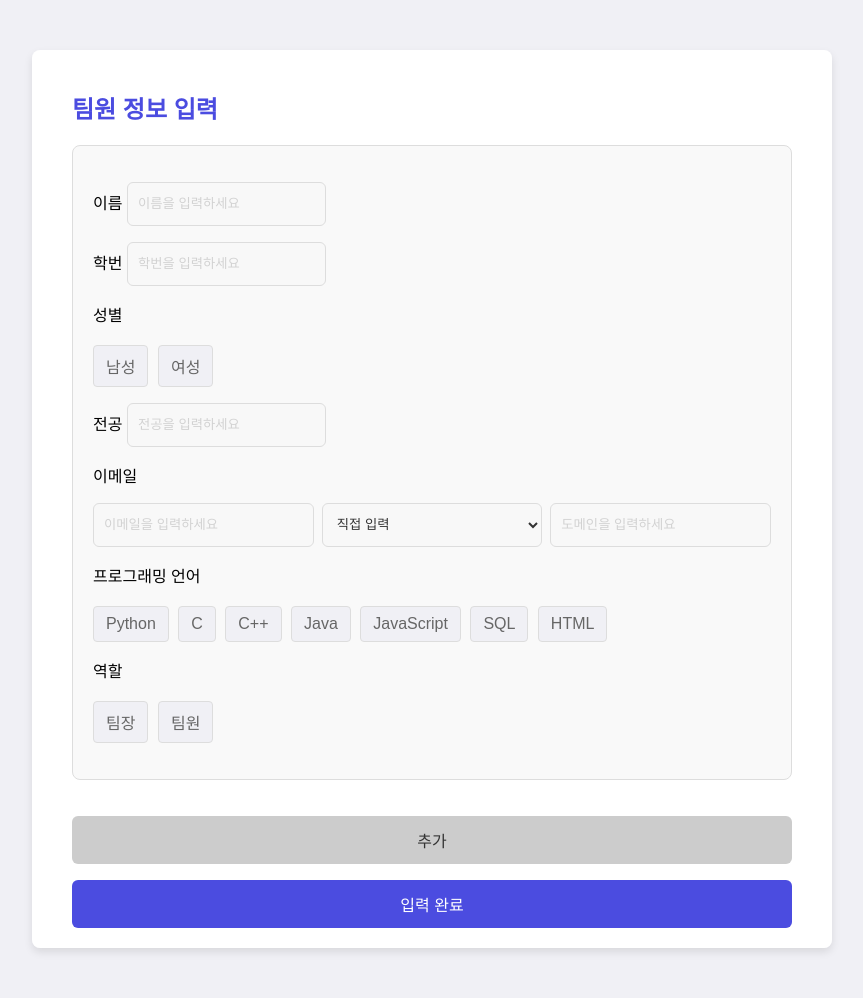
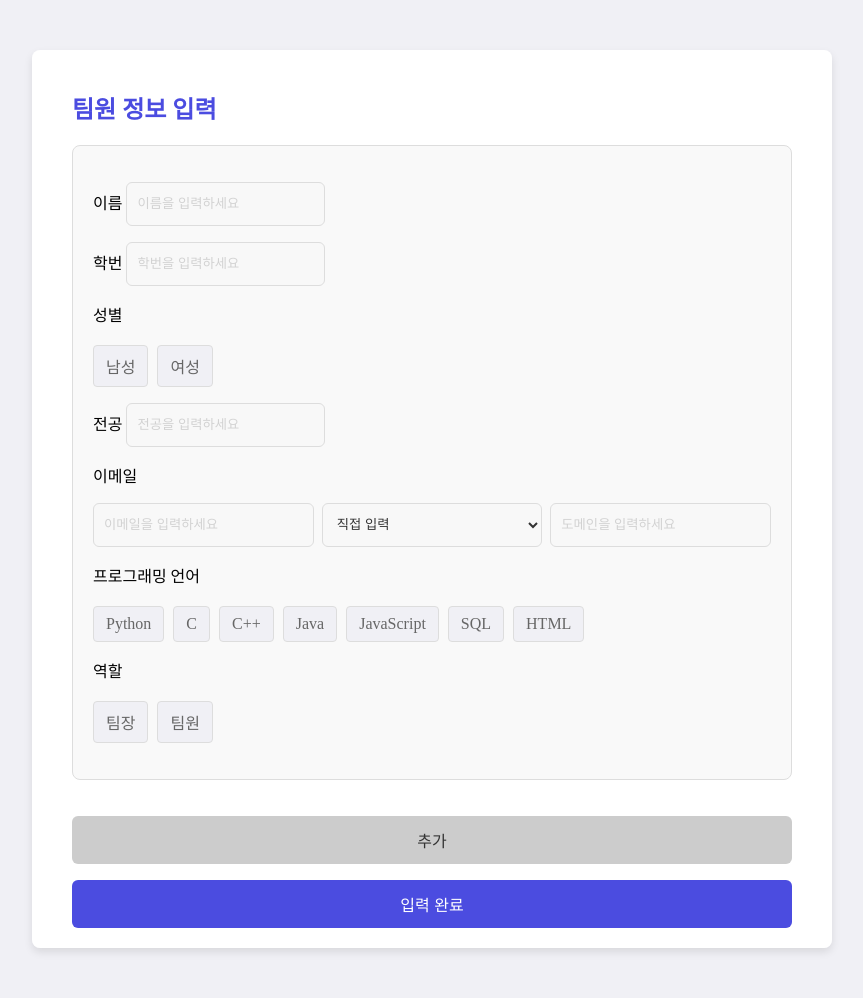
Before and after one commit to kmj-ggororok/2024-2-OSSPrac-visions-04, a Flask app: page /input in a window 1280 px wide. Shown: the whole page, without its empty margins (208-1071 px from the left). Run offline with Flask 3, Linux system fonts and the light colour scheme; some web fonts are replaced.

Commit message:
change font

```diff
--- a/Subject/templates/input.html
+++ b/Subject/templates/input.html
@@ -5,13 +5,21 @@
     <meta name="viewport" content="width=device-width, initial-scale=1.0">
     <title>팀원 정보 입력</title>
     <style>
+        @font-face {
+            font-family: 'Pretendard';
+            font-style: normal;
+            font-display: swap;
+            font-weight: 900;
+            src: url(../../../packages/pretendard/dist/web/static/woff2-dynamic-subset/Pretendard-Black.subset.91.woff2) format('woff2'), url(../../../packages/pretendard/dist/web/static/woff-dynamic-subset/Pretendard-Black.subset.91.woff) format('woff');
+            unicode-range: U+20-22, U+27-2a, U+2c-39, U+3a-3b, U+3f, U+41-4e, U+4f-5d, U+61-7b, U+7d, U+a0-a1, U+ab, U+ad-ae, U+b7, U+bb, U+bf, U+2013-2014, U+201c-201d, U+2122, U+ac00, U+ace0, U+ae30, U+b2e4, U+b85c, U+b9ac, U+c0ac, U+c2a4, U+c2dc, U+c774, U+c778, U+c9c0, U+d558;
+        }
         body {
             display: flex;
             justify-content: center;
             align-items: center;
             height: 100vh;
             margin: 0;
-            font-family: Arial, sans-serif;
+            font-family: "Pretendard";
             background-color: #f0f0f5;
         }
         .form-wrapper {
```
